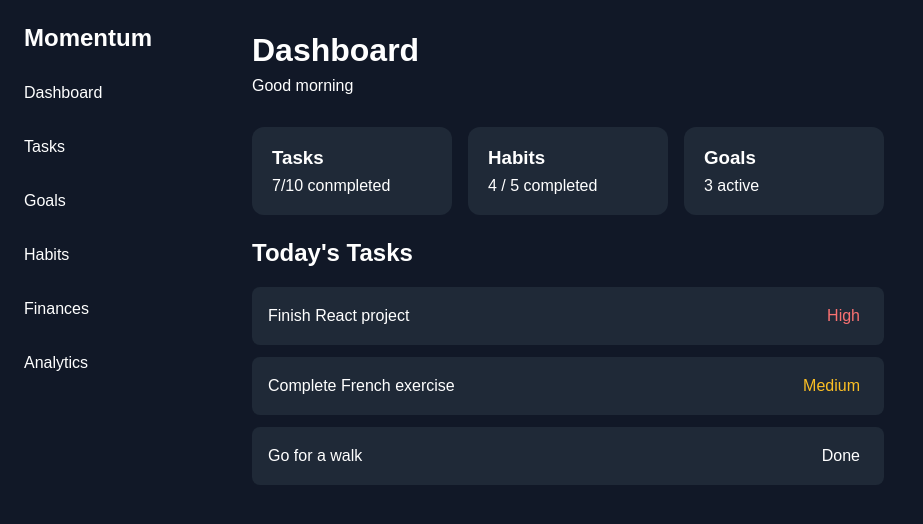
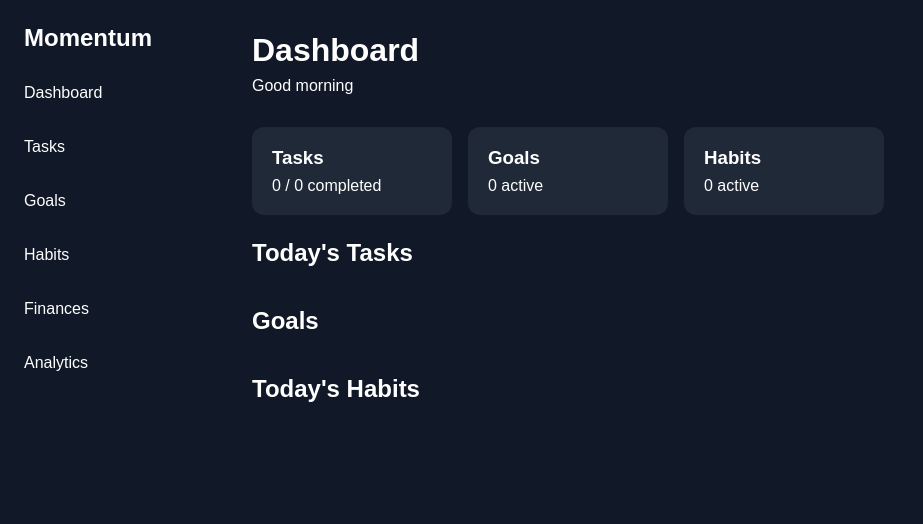
Before and after one commit to Anujchhaparwal/momentum, a React (Vite) app: page / in a window 1280 px wide. Shown: the top 524 px of the page, without its empty margins (0-923 px from the left). Built offline with nearby package versions, Linux system fonts and the light colour scheme.

Commit message:
connect dashboard interactions

```diff
--- a/src/App.jsx
+++ b/src/App.jsx
@@ -8,18 +8,21 @@ import Habits from "./components/Habits";
 
 function App() {
   const [activePage, setActivePage] = useState("Dashboard");
+  const [tasks, setTasks] = useState([]);
+  const [goals, setGoals] = useState([]);
+  const [habits, setHabits] = useState([]);
   return (
     <div className="app">
       <Sidebar setActivePage={setActivePage} />
 
       <main>
-        {activePage === "Dashboard" && <Dashboard />}
+        {activePage === "Dashboard" && <Dashboard setTasks={setTasks} tasks={tasks} goals={goals} habits={habits} />}
 
-        {activePage === "Tasks" && <Tasks />}
+        {activePage === "Tasks" && <Tasks tasks={tasks} setTasks={setTasks} />}
 
-        {activePage === "Goals" && <Goals />}
+        {activePage === "Goals" && <Goals goals={goals} setGoals={setGoals} />}
 
-        {activePage === "Habits" && <Habits />}
+        {activePage === "Habits" && <Habits habits={habits} setHabits={setHabits} />}
 
         {activePage === "Finances" && <h1>Finances</h1>}
 
--- a/src/components/Dashboard.jsx
+++ b/src/components/Dashboard.jsx
@@ -1,7 +1,7 @@
 import StatCard from "./statCard";
 import TaskItem from "./TaskItem";
 
-function Dashboard() {
+function Dashboard({ tasks, setTasks, goals, habits }) {
   return (
     <div className="dashboard">
       <div className="dashboard-header">
@@ -9,17 +9,84 @@ function Dashboard() {
         <p>Good morning</p>
       </div>
       <div className="stats">
-        <StatCard title="Tasks" value="7/10 conmpleted" />
-        <StatCard title="Habits" value="4 / 5 completed" />
-        <StatCard title="Goals" value="3 active" />
+        <StatCard
+          title="Tasks"
+          value={`${tasks.filter((task) => task.completed).length} / ${tasks.length} completed`}
+        />
+        <StatCard
+          title="Goals"
+          value={`${goals.filter((goal) => !goal.completed).length} active`}
+        />
+        <StatCard
+          title="Habits"
+          value={`${habits.filter((habit) => !habit.completed).length} active`}
+        />
+
       </div>
       <div className="tasks-section">
         <h2>Today's Tasks</h2>
 
         <div className="task-list">
-          <TaskItem title="Finish React project" priority="High" />
-          <TaskItem title="Complete French exercise" priority="Medium" />
-          <TaskItem title="Go for a walk" priority="Done" />
+          {tasks.map((taskItem) => (
+            <TaskItem
+              key={taskItem.id}
+              title={taskItem.title}
+              priority={taskItem.priority}
+              completed={taskItem.completed}
+              onToggle={() => {
+                setTasks(
+                  tasks.map((item) =>
+                    item.id === taskItem.id
+                      ? { ...item, completed: !item.completed }
+                      : item
+                  )
+                );
+              }}
+            />
+          ))}
+        </div>
+      </div>
+      <div className="goals-section">
+        <h2>Goals</h2>
+        <div className="goal-list">
+          {goals.map((goalItem) => (
+            <div className="goal-item" key={goalItem.id}>
+              <div className="goal-details">
+                <span className={goalItem.completed ? "completed" : ""}>
+                  {goalItem.title}
+                </span>
+
+                <div className="progress-bar">
+                  <div
+                    className="progress-fill"
+                    style={{ width: `${goalItem.progress}%` }}
+                  ></div>
+                </div>
+              </div>
+
+              <span className="goal-progress">
+                {goalItem.progress}%
+              </span>
+            </div>
+          ))}
+        </div>
+
+      </div>
+      <div className="habits-section">
+        <h2>Today's Habits</h2>
+
+        <div className="habit-list">
+          {habits.map((habitItem) => (
+            <div className="habit-item" key={habitItem.id}>
+              <span className={habitItem.completed ? "completed" : ""}>
+                {habitItem.title}
+              </span>
+
+              <span className="habit-streak">
+                {habitItem.streak} day streak
+              </span>
+            </div>
+          ))}
         </div>
       </div>
     </div>
--- a/src/components/Goals.jsx
+++ b/src/components/Goals.jsx
@@ -1,9 +1,9 @@
 import { useState } from "react";
 
 
-function Goals() {
+function Goals({ goals, setGoals }) {
   const [goal, setGoal] = useState("");
-  const [goals, setGoals] = useState([]);
+
   return (
     <div className="goals-page">
       <h1>Goals</h1>
--- a/src/components/Habits.jsx
+++ b/src/components/Habits.jsx
@@ -1,8 +1,8 @@
 import { useState } from "react";
 
-function Habits() {
+function Habits({ habits, setHabits }) {
   const [habit, setHabit] = useState("");
-  const [habits, setHabits] = useState([]);
+
   return (
     <div className="habits-page">
       <h1>Habits</h1>
--- a/src/components/TaskItem.jsx
+++ b/src/components/TaskItem.jsx
@@ -1,7 +1,14 @@
-function TaskItem({ title, priority }) {
+function TaskItem({ title, priority, completed, onToggle }) {
   return (
     <div className="task-item">
-      <span>{title}</span>
+      <input
+        type="checkbox"
+        checked={completed}
+        onChange={onToggle}
+      />
+      <span className={completed ? "completed" : ""}>
+        {title}
+      </span>
       <span className={`priority ${priority.toLowerCase()}`}>
         {priority}
       </span>
--- a/src/components/Tasks.jsx
+++ b/src/components/Tasks.jsx
@@ -1,8 +1,7 @@
 import { useState } from "react";
 
-function Tasks() {
+function Tasks({ tasks, setTasks }) {
   const [task, setTask] = useState("");
-  const [tasks, setTasks] = useState([]);
   const [priority, setPriority] = useState("Medium");
   return (
     <div className="tasks-page">
```
